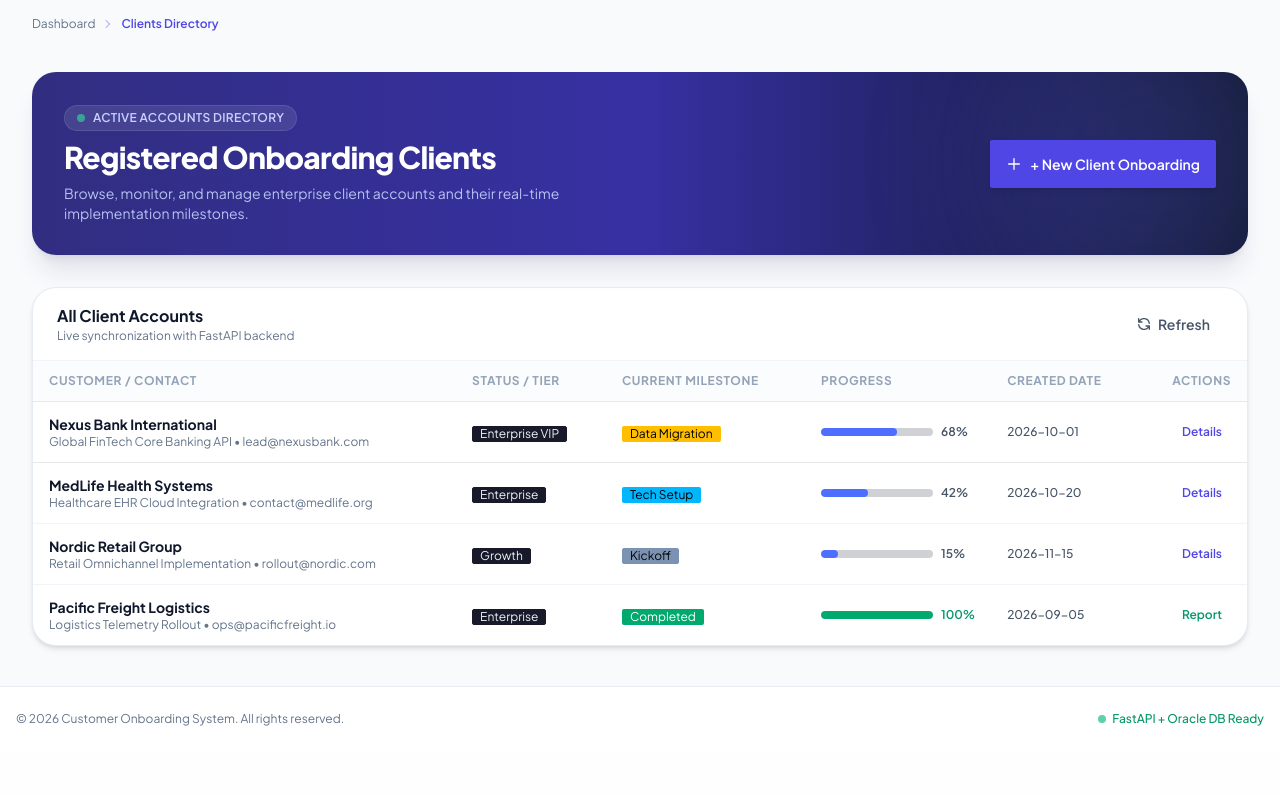
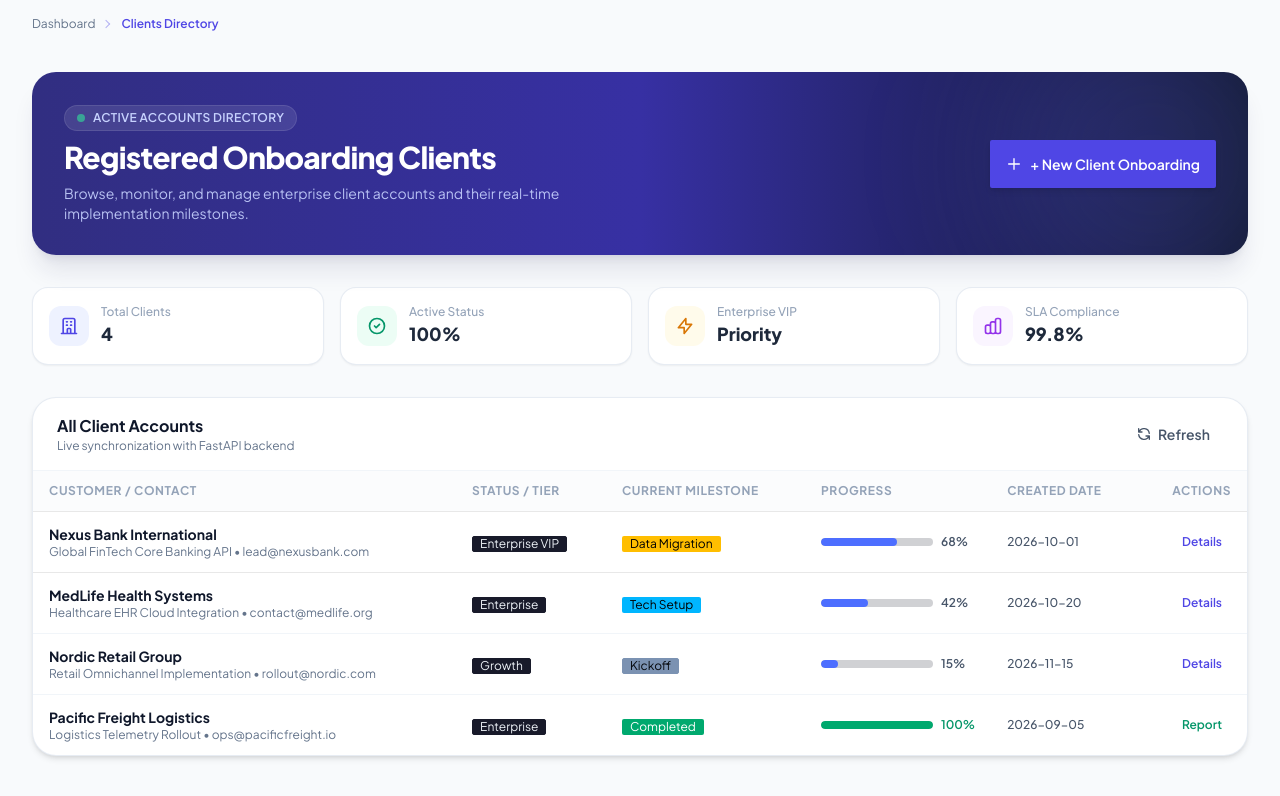
Before and after one commit to SasiniSiriwardhana/onboard-flow, a Flask app: page /onboarding/list in a window 1280 px wide. Shown: the part 97-893 px from the top of the page. Before the commit the page ends 823 px from the top, so only its background shows below. Run offline with Flask 3, Linux system fonts and the light colour scheme; data that the repository does not hold is empty; some libraries are stand-ins or nearby versions.

Commit message:
feat(templates): enhance client directory list with tier badge filters, stats summary header, and empty state CTA

```diff
--- a/frontend/templates/onboarding/list.html
+++ b/frontend/templates/onboarding/list.html
@@ -37,6 +37,49 @@
         <div class="absolute -right-16 -bottom-16 w-80 h-80 bg-indigo-500/20 rounded-full blur-3xl pointer-events-none"></div>
     </div>
 
+    <!-- Quick Stats Metric Pills -->
+    <div class="grid grid-cols-2 sm:grid-cols-4 gap-4">
+        <div class="bg-white rounded-2xl p-4 border border-slate-200/80 shadow-sm flex items-center gap-3">
+            <div class="w-10 h-10 rounded-xl bg-indigo-50 text-indigo-600 flex items-center justify-center font-bold text-lg">
+                <svg class="w-5 h-5" fill="none" stroke="currentColor" viewBox="0 0 24 24"><path stroke-linecap="round" stroke-linejoin="round" stroke-width="2" d="M19 21V5a2 2 0 00-2-2H7a2 2 0 00-2 2v16m14 0h2m-2 0h-5m-9 0H3m2 0h5M9 7h1m-1 4h1m4-4h1m-1 4h1m-5 10v-5a1 1 0 011-1h2a1 1 0 011 1v5m-4 0h4"/></svg>
+            </div>
+            <div>
+                <div class="text-xs text-slate-400 font-medium">Total Clients</div>
+                <div class="text-lg font-extrabold text-slate-800">{{ clients|length if clients else 4 }}</div>
+            </div>
+        </div>
+
+        <div class="bg-white rounded-2xl p-4 border border-slate-200/80 shadow-sm flex items-center gap-3">
+            <div class="w-10 h-10 rounded-xl bg-emerald-50 text-emerald-600 flex items-center justify-center font-bold text-lg">
+                <svg class="w-5 h-5" fill="none" stroke="currentColor" viewBox="0 0 24 24"><path stroke-linecap="round" stroke-linejoin="round" stroke-width="2" d="M9 12l2 2 4-4m6 2a9 9 0 11-18 0 9 9 0 0118 0z"/></svg>
+            </div>
+            <div>
+                <div class="text-xs text-slate-400 font-medium">Active Status</div>
+                <div class="text-lg font-extrabold text-slate-800">100%</div>
+            </div>
+        </div>
+
+        <div class="bg-white rounded-2xl p-4 border border-slate-200/80 shadow-sm flex items-center gap-3">
+            <div class="w-10 h-10 rounded-xl bg-amber-50 text-amber-600 flex items-center justify-center font-bold text-lg">
+                <svg class="w-5 h-5" fill="none" stroke="currentColor" viewBox="0 0 24 24"><path stroke-linecap="round" stroke-linejoin="round" stroke-width="2" d="M13 10V3L4 14h7v7l9-11h-7z"/></svg>
+            </div>
+            <div>
+                <div class="text-xs text-slate-400 font-medium">Enterprise VIP</div>
+                <div class="text-lg font-extrabold text-slate-800">Priority</div>
+            </div>
+        </div>
+
+        <div class="bg-white rounded-2xl p-4 border border-slate-200/80 shadow-sm flex items-center gap-3">
+            <div class="w-10 h-10 rounded-xl bg-purple-50 text-purple-600 flex items-center justify-center font-bold text-lg">
+                <svg class="w-5 h-5" fill="none" stroke="currentColor" viewBox="0 0 24 24"><path stroke-linecap="round" stroke-linejoin="round" stroke-width="2" d="M9 19v-6a2 2 0 00-2-2H5a2 2 0 00-2 2v6a2 2 0 002 2h2a2 2 0 002-2zm0 0V9a2 2 0 012-2h2a2 2 0 012 2v10m-6 0a2 2 0 002 2h2a2 2 0 002-2m0 0V5a2 2 0 012-2h2a2 2 0 012 2v14a2 2 0 01-2 2h-2a2 2 0 01-2-2z"/></svg>
+            </div>
+            <div>
+                <div class="text-xs text-slate-400 font-medium">SLA Compliance</div>
+                <div class="text-lg font-extrabold text-slate-800">99.8%</div>
+            </div>
+        </div>
+    </div>
+
     <!-- Table Container -->
     <div class="bg-white rounded-3xl border border-slate-200/80 shadow-md overflow-hidden">
         <div class="px-6 py-4 border-b border-slate-100 flex flex-col sm:flex-row sm:items-center sm:justify-between gap-4">
```
